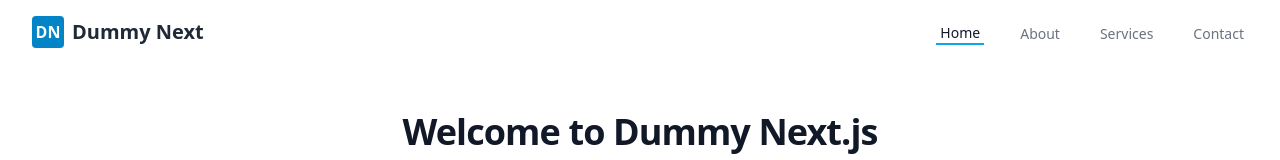
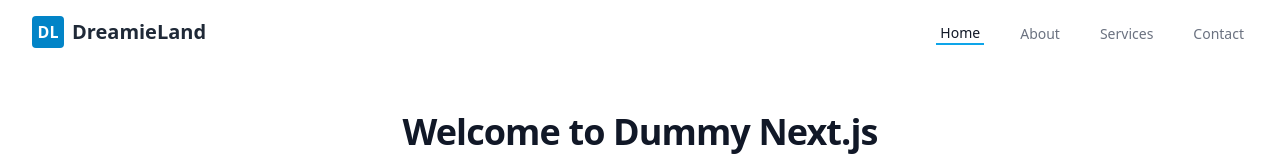
Before and after one commit to superwave135/gemini_chatbot, a Next.js app: page / in a window 1280 px wide. Shown: the top 160 px of the page. Built offline with nearby package versions, Linux system fonts and the light colour scheme.

Commit message:
Use Dreamie and DreamieLand

```diff
--- a/components/Navbar.js
+++ b/components/Navbar.js
@@ -12,11 +12,11 @@ export default function Navbar() {
               {/* Replace with your actual logo */}
               <Link href="/">
                 <span className="h-8 w-8 mr-2 bg-sky-600 rounded flex items-center justify-center text-white font-bold">
-                  DN
+                  DL
                 </span>
               </Link>
               <Link href="/" className="text-xl font-bold text-gray-800">
-                Dummy Next
+                DreamieLand
               </Link>
             </div>
           </div>
```
Also changed, not shown: 1 other file (tests, documents, lock files or other folders).
